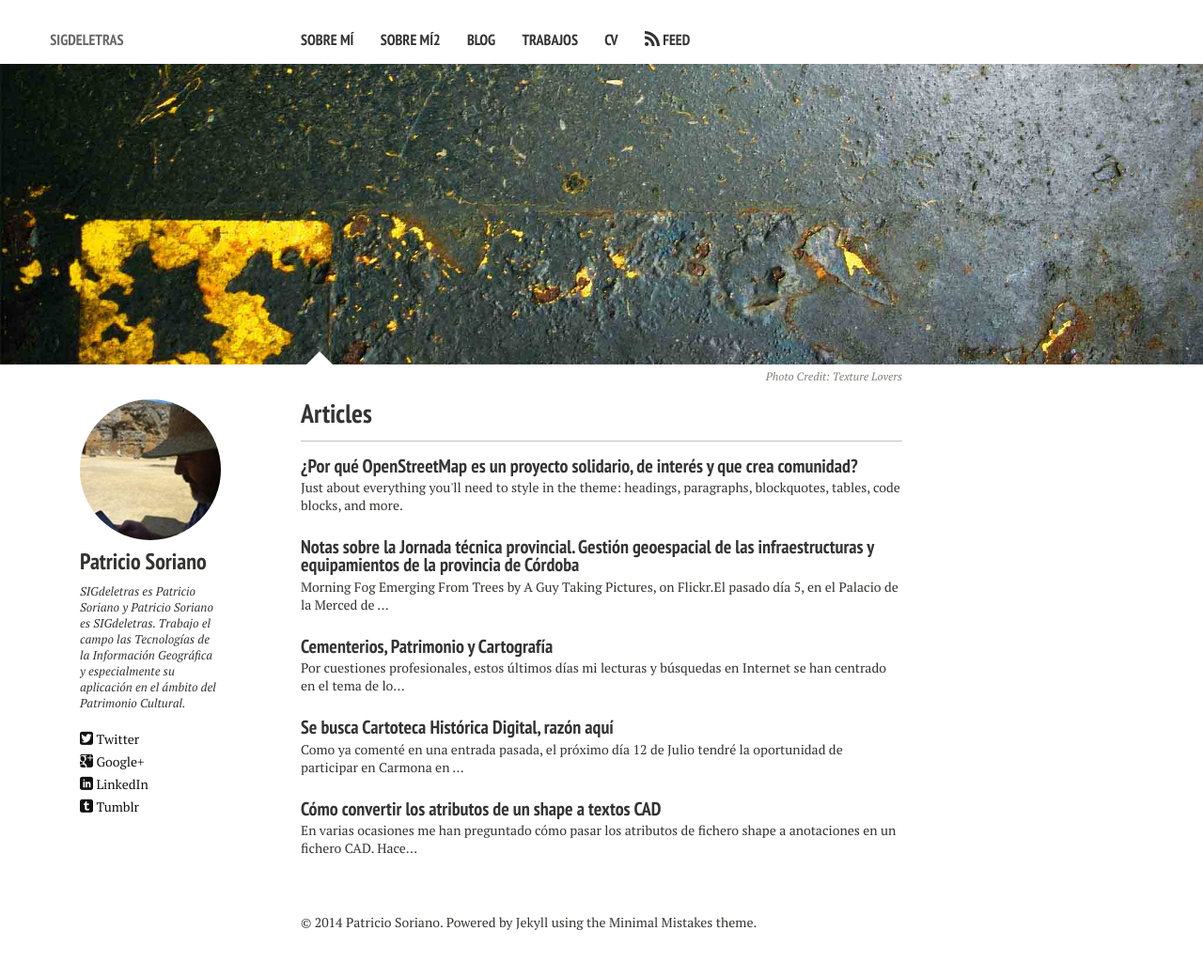
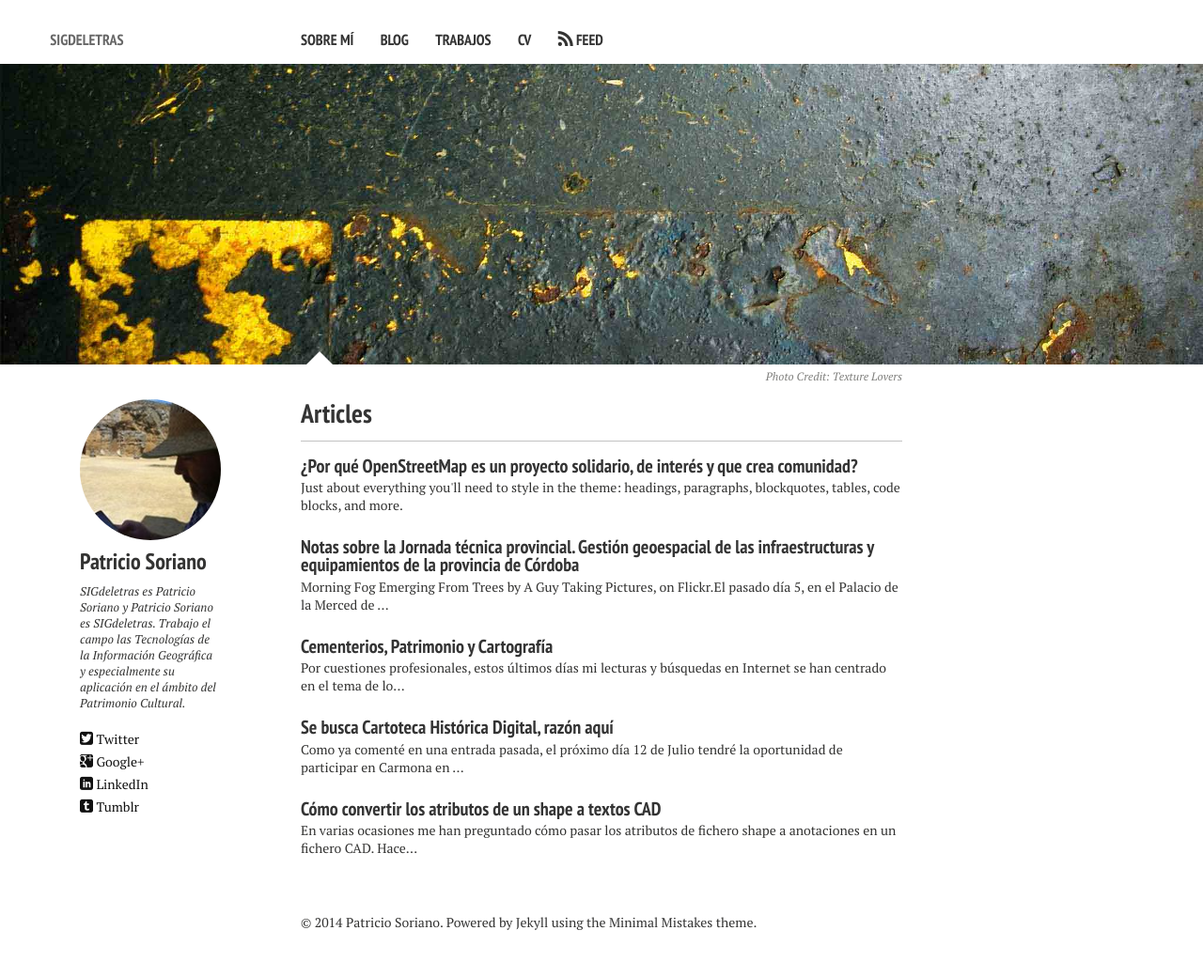
Before and after one commit to focks/minimal-1, a Jekyll site: the page built from index.md, in a window 1280 px wide. Shown: the whole page at 94% size. Built offline with Jekyll 4.4.1, drawn with Linux system fonts in a browser that asks for light colours; nearby versions of some CDN libraries.

Commit message:
Update _config.yml

```diff
--- a/_config.yml
+++ b/_config.yml
@@ -29,8 +29,6 @@ bing_verify:
 # For external links add external: true
 links:
   - title: Sobre mí
-    url: /about/
-  - title: Sobre mí2
     url: /aboutme/
   - title: Blog
     url: /articles/
```
